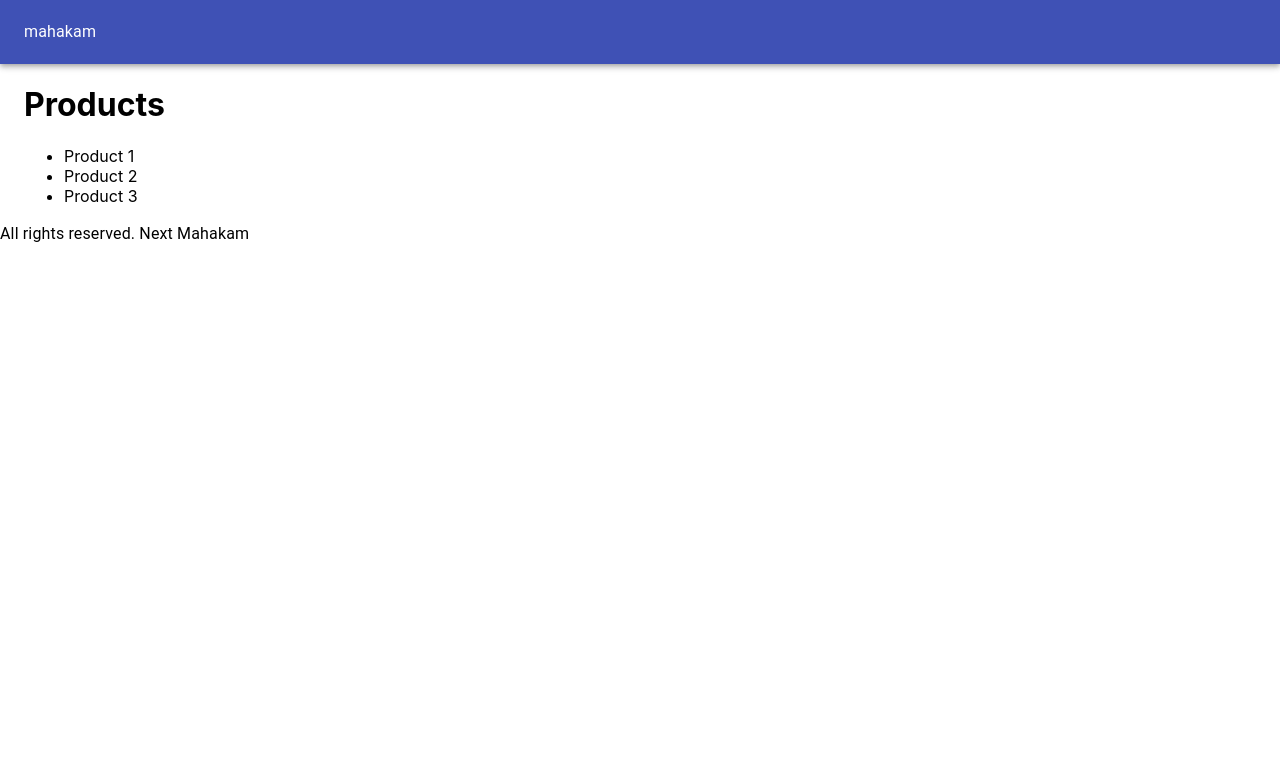
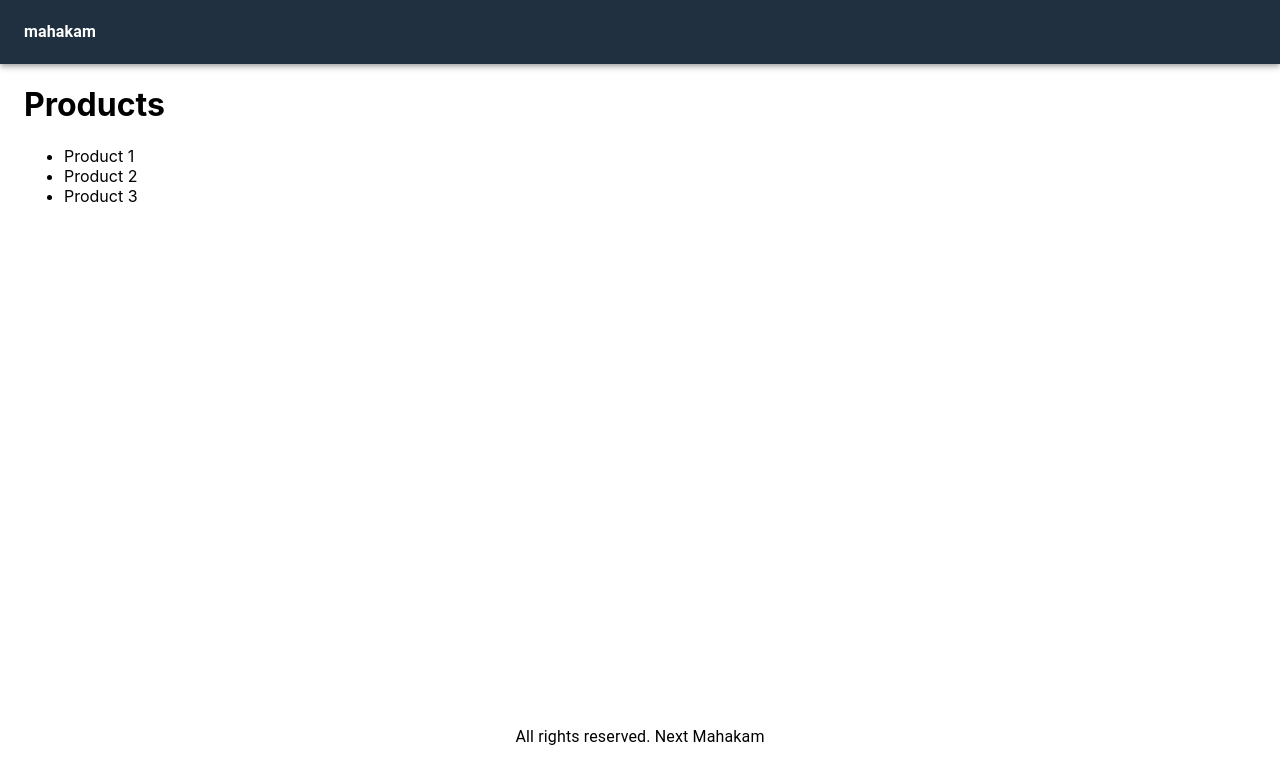
Before and after one commit to muhammadalgap/next-mahakam, a Next.js app: page / in a window 1280 px wide. Shown: the top 784 px of the page. Built offline with nearby package versions, Linux system fonts and the light colour scheme.

Commit message:
Add Style
~ Style Navbar
~ Style Body
~ Style Footer

```diff
--- a/components/Layout.js
+++ b/components/Layout.js
@@ -1,22 +1,25 @@
 import React from 'react'
 import Head from 'next/head'
 import { AppBar, Toolbar, Typography, Container } from '@material-ui/core'
+import useStyles from '../utils/style'
 
 export default function Layout({ children }) {
+  const classes = useStyles();
+
   return (
     <div>
       <Head>
         <title>Next Mahakam</title>
       </Head>
-      <AppBar position="static">
+      <AppBar position="static" className={classes.navbar}>
         <Toolbar>
-          <Typography>mahakam</Typography>
+          <Typography><b>mahakam</b></Typography>
         </Toolbar>
       </AppBar>
-      <Container>
+      <Container className={classes.main}>
         {children}
       </Container>
-      <footer>
+      <footer className={classes.footer}>
         <Typography>
           All rights reserved. Next Mahakam
         </Typography>
--- /dev/null
+++ b/utils/style.js
@@ -0,0 +1,19 @@
+import { makeStyles } from "@material-ui/core";
+
+const useStyles = makeStyles({
+  navbar: {
+    backgroundColor: '#203040',
+    '& a': {
+      color: '#fff',
+      marginLeft: 10,
+    },
+  },
+  main: {
+    minHeight: '80vh',
+  },
+  footer: {
+    textAlign: 'center',
+  }
+});
+
+export default useStyles;
```
